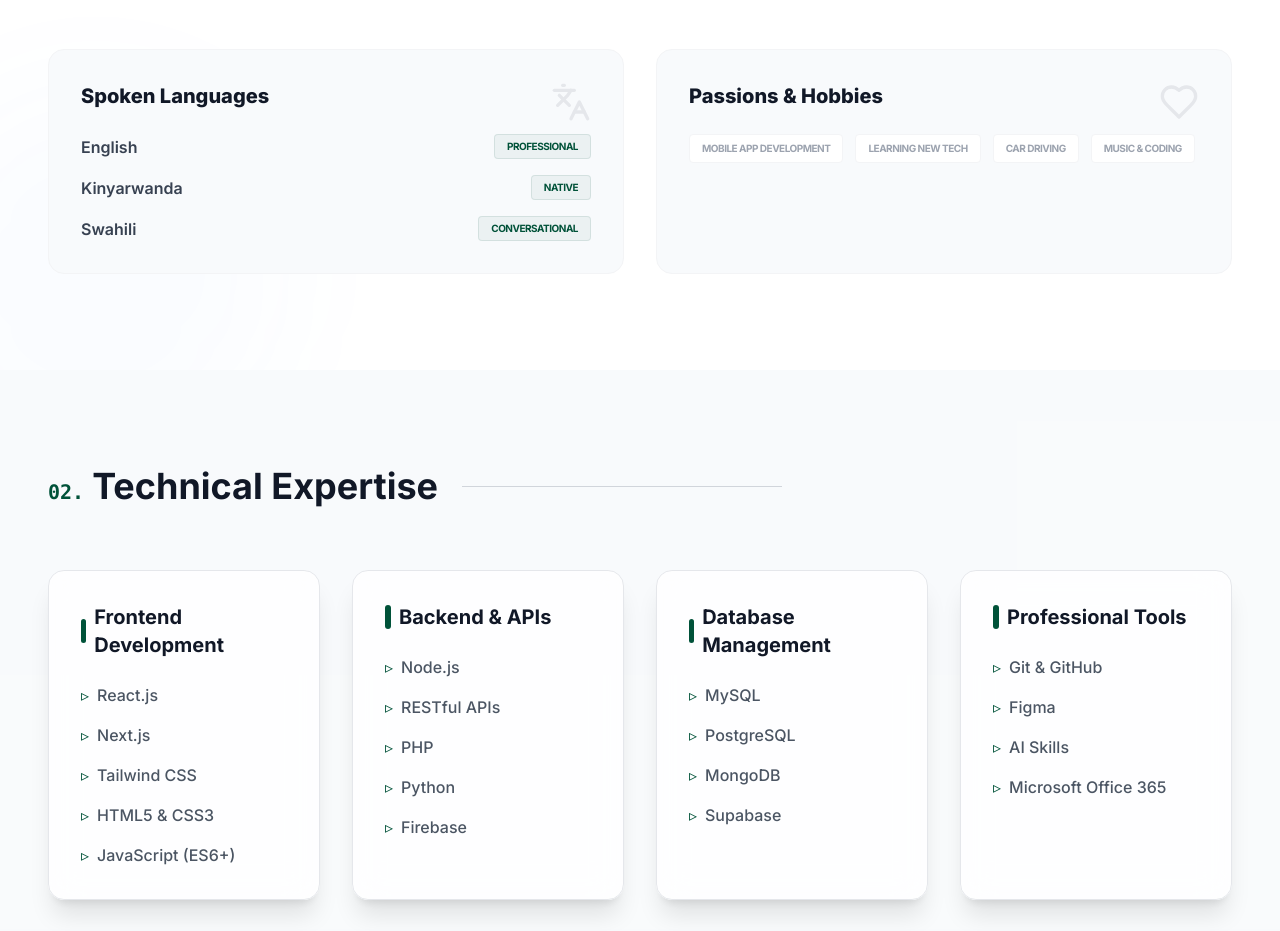
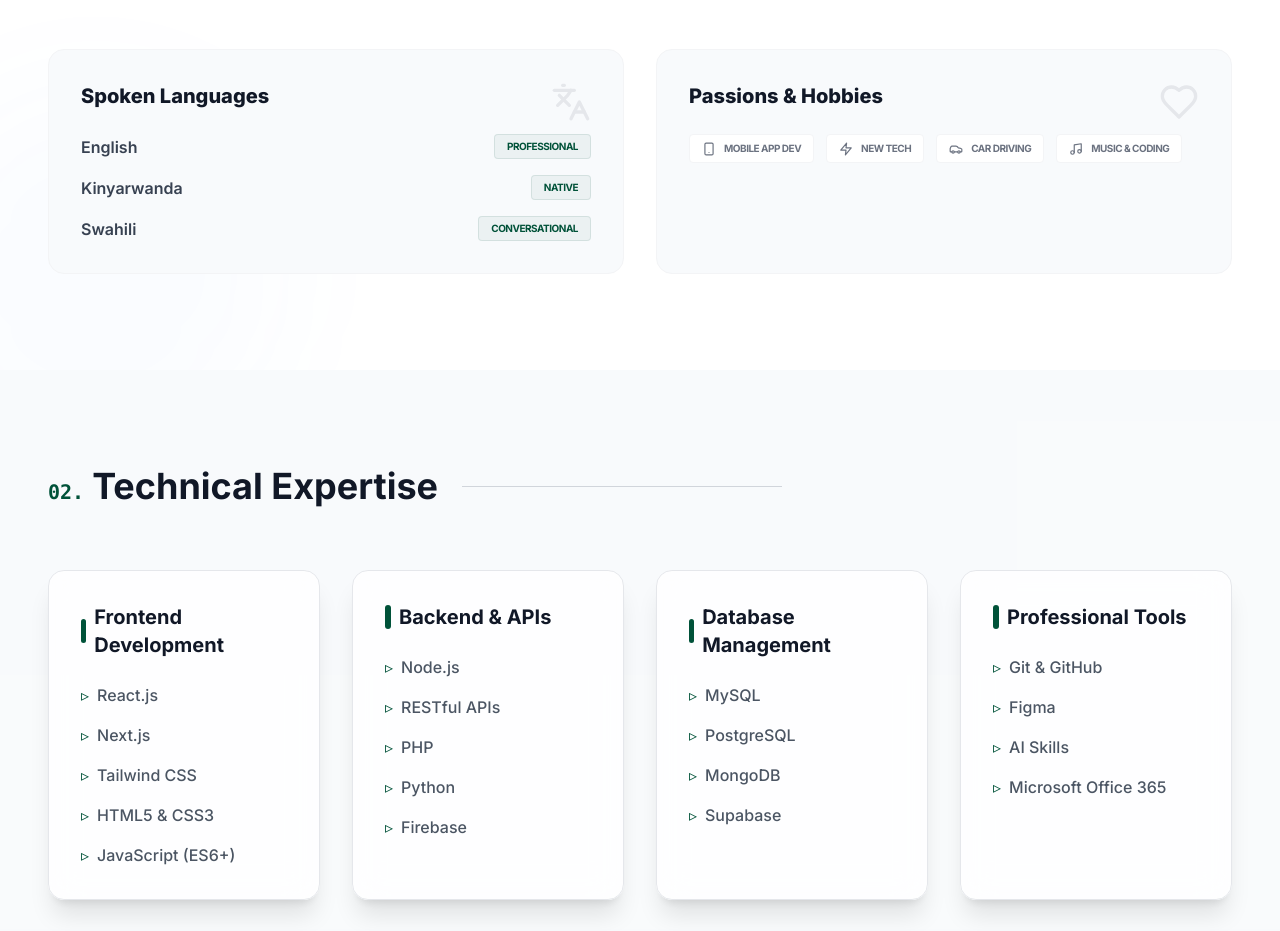
Before and after one commit to Samlite250/Samportfolio, a React (Vite) app: page / in a window 1280 px wide. Shown: the part 2120-3051 px from the top of the page. Built offline with nearby package versions, Linux system fonts and the light colour scheme.

Commit message:
style: add icons to hobbies in About section

```diff
--- a/src/components/About.jsx
+++ b/src/components/About.jsx
@@ -1,6 +1,6 @@
 import React from 'react';
 import { motion } from 'framer-motion';
-import { Cpu, Code2, GraduationCap, Laptop, Monitor, Zap, Layers, Languages, Heart } from 'lucide-react';
+import { Cpu, Code2, GraduationCap, Laptop, Monitor, Zap, Layers, Languages, Heart, Smartphone, Car, Music } from 'lucide-react';
 
 const skills = [
   { name: 'JavaScript (ES6+)', icon: <Code2 size={16} /> },
@@ -39,7 +39,12 @@ const personalInterests = {
     { name: 'Kinyarwanda', level: 'Native' },
     { name: 'Swahili', level: 'Conversational' }
   ],
-  hobbies: ['Mobile App Development', 'Learning New Tech', 'Car Driving', 'Music & Coding']
+  hobbies: [
+    { name: 'Mobile App Dev', icon: <Smartphone size={14} /> },
+    { name: 'New Tech', icon: <Zap size={14} /> },
+    { name: 'Car Driving', icon: <Car size={14} /> },
+    { name: 'Music & Coding', icon: <Music size={14} /> }
+  ]
 };
 
 const About = () => {
@@ -229,8 +234,9 @@ const About = () => {
             </h4>
             <div className="flex flex-wrap gap-3">
               {personalInterests.hobbies.map(hobby => (
-                <span key={hobby} className="text-[10px] uppercase tracking-tighter font-bold text-gray-400 bg-white px-3 py-1.5 rounded border border-gray-100 group-hover:border-primary/20 transition-colors">
-                  {hobby}
+                <span key={hobby.name} className="flex items-center gap-2 text-[10px] uppercase tracking-tighter font-bold text-gray-500 bg-white px-3 py-1.5 rounded border border-gray-100 group-hover:border-primary/20 transition-all hover:text-primary">
+                  {hobby.icon}
+                  {hobby.name}
                 </span>
               ))}
             </div>
```
